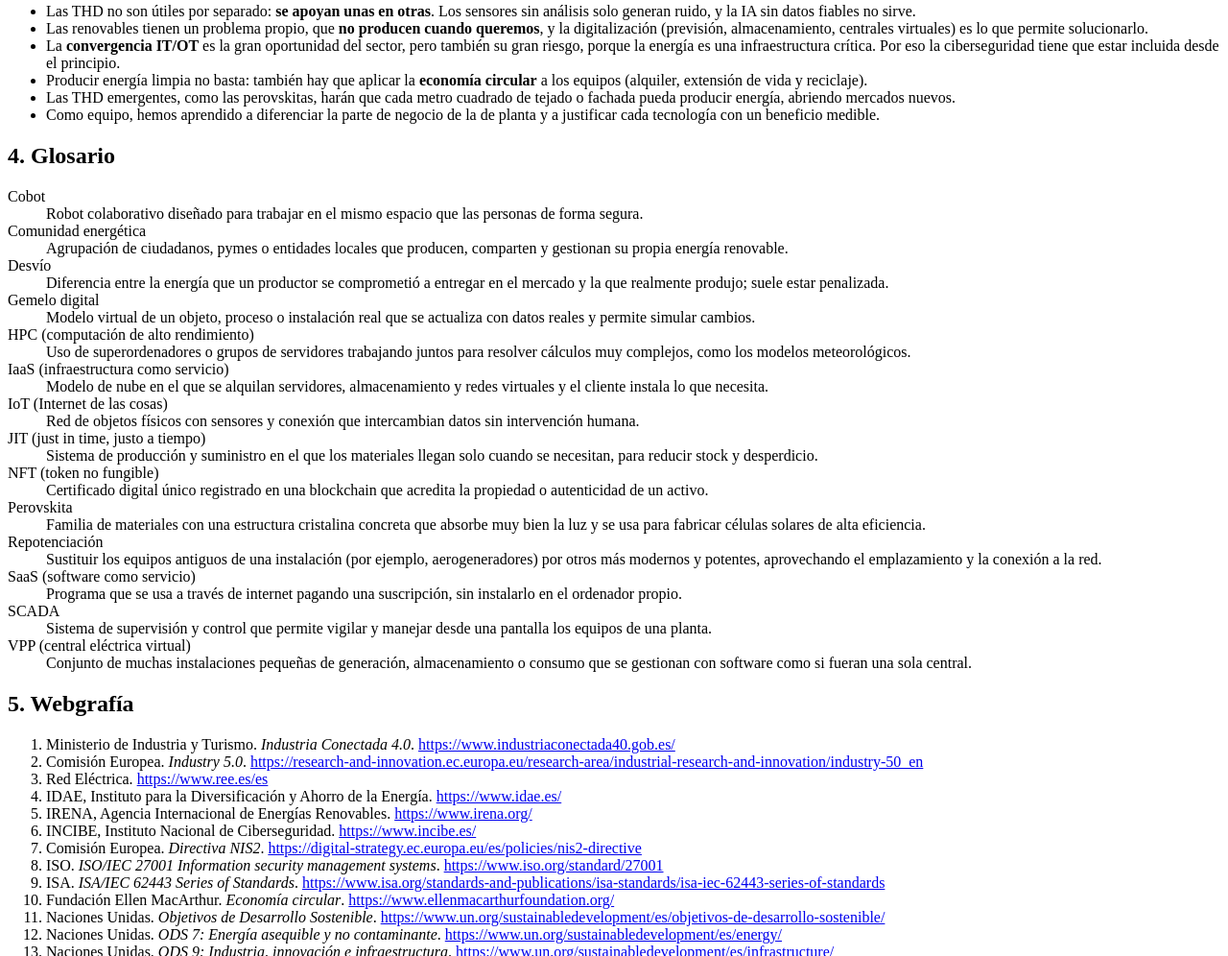
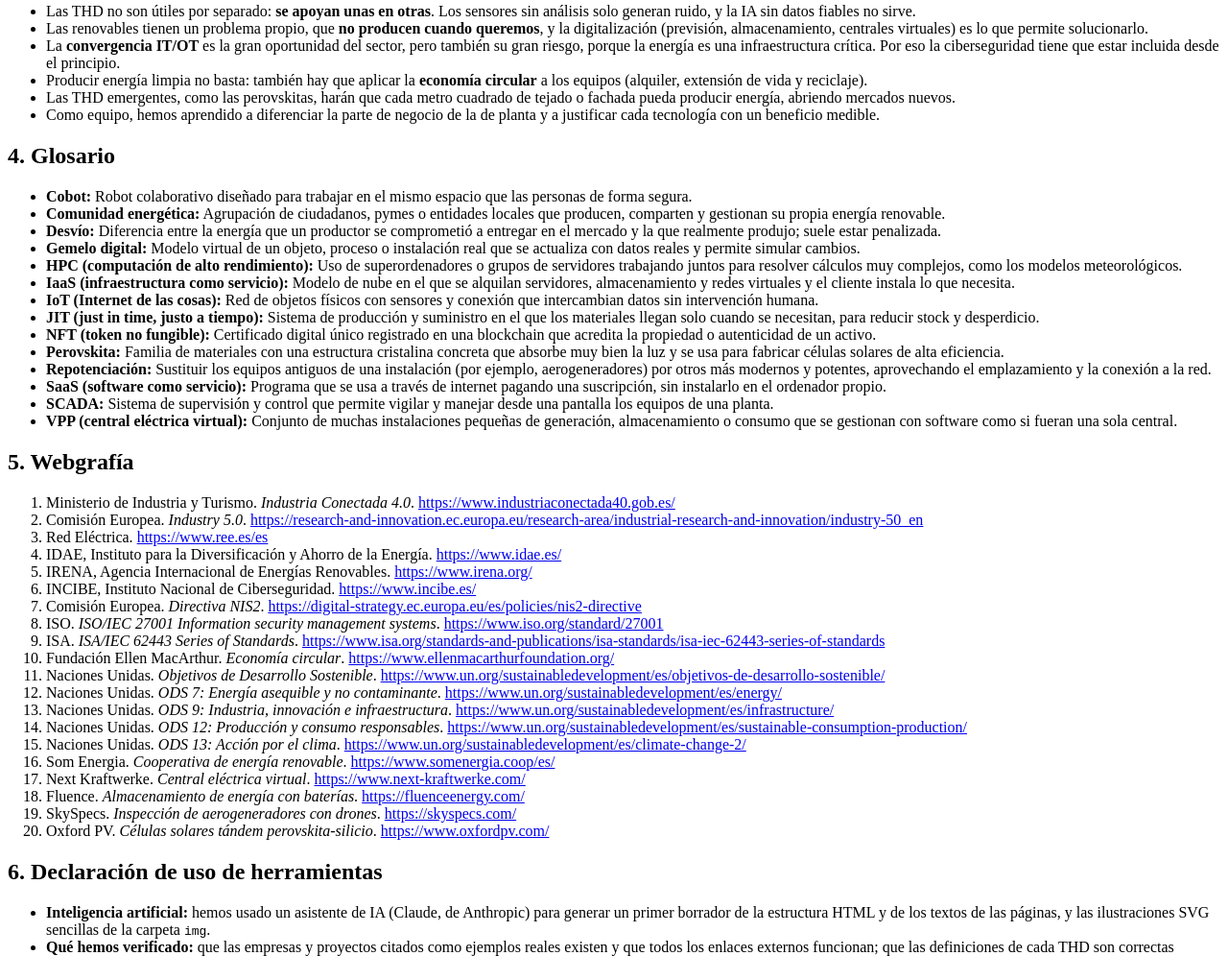
Before and after one commit to Shurafo451/ecovatio-borrador, a plain HTML site: page informe.html in a window 1280 px wide. Shown: the part 1234-2230 px from the top of the page at 96% size. Drawn offline with Linux system fonts and the light colour scheme.

Commit message:
Cambia el glosario del informe a lista no ordenada (sin dl/dt/dd)

```diff
--- a/informe.html
+++ b/informe.html
@@ -153,36 +153,22 @@
 
     <section id="glosario">
       <h2>4. Glosario</h2>
-      <dl>
-        <dt>Cobot</dt>
-        <dd>Robot colaborativo diseñado para trabajar en el mismo espacio que las personas de forma segura.</dd>
-        <dt>Comunidad energética</dt>
-        <dd>Agrupación de ciudadanos, pymes o entidades locales que producen, comparten y gestionan su propia energía renovable.</dd>
-        <dt>Desvío</dt>
-        <dd>Diferencia entre la energía que un productor se comprometió a entregar en el mercado y la que realmente produjo; suele estar penalizada.</dd>
-        <dt>Gemelo digital</dt>
-        <dd>Modelo virtual de un objeto, proceso o instalación real que se actualiza con datos reales y permite simular cambios.</dd>
-        <dt>HPC (computación de alto rendimiento)</dt>
-        <dd>Uso de superordenadores o grupos de servidores trabajando juntos para resolver cálculos muy complejos, como los modelos meteorológicos.</dd>
-        <dt>IaaS (infraestructura como servicio)</dt>
-        <dd>Modelo de nube en el que se alquilan servidores, almacenamiento y redes virtuales y el cliente instala lo que necesita.</dd>
-        <dt>IoT (Internet de las cosas)</dt>
-        <dd>Red de objetos físicos con sensores y conexión que intercambian datos sin intervención humana.</dd>
-        <dt>JIT (just in time, justo a tiempo)</dt>
-        <dd>Sistema de producción y suministro en el que los materiales llegan solo cuando se necesitan, para reducir stock y desperdicio.</dd>
-        <dt>NFT (token no fungible)</dt>
-        <dd>Certificado digital único registrado en una blockchain que acredita la propiedad o autenticidad de un activo.</dd>
-        <dt>Perovskita</dt>
-        <dd>Familia de materiales con una estructura cristalina concreta que absorbe muy bien la luz y se usa para fabricar células solares de alta eficiencia.</dd>
-        <dt>Repotenciación</dt>
-        <dd>Sustituir los equipos antiguos de una instalación (por ejemplo, aerogeneradores) por otros más modernos y potentes, aprovechando el emplazamiento y la conexión a la red.</dd>
-        <dt>SaaS (software como servicio)</dt>
-        <dd>Programa que se usa a través de internet pagando una suscripción, sin instalarlo en el ordenador propio.</dd>
-        <dt>SCADA</dt>
-        <dd>Sistema de supervisión y control que permite vigilar y manejar desde una pantalla los equipos de una planta.</dd>
-        <dt>VPP (central eléctrica virtual)</dt>
-        <dd>Conjunto de muchas instalaciones pequeñas de generación, almacenamiento o consumo que se gestionan con software como si fueran una sola central.</dd>
-      </dl>
+      <ul>
+        <li><strong>Cobot:</strong> Robot colaborativo diseñado para trabajar en el mismo espacio que las personas de forma segura.</li>
+        <li><strong>Comunidad energética:</strong> Agrupación de ciudadanos, pymes o entidades locales que producen, comparten y gestionan su propia energía renovable.</li>
+        <li><strong>Desvío:</strong> Diferencia entre la energía que un productor se comprometió a entregar en el mercado y la que realmente produjo; suele estar penalizada.</li>
+        <li><strong>Gemelo digital:</strong> Modelo virtual de un objeto, proceso o instalación real que se actualiza con datos reales y permite simular cambios.</li>
+        <li><strong>HPC (computación de alto rendimiento):</strong> Uso de superordenadores o grupos de servidores trabajando juntos para resolver cálculos muy complejos, como los modelos meteorológicos.</li>
+        <li><strong>IaaS (infraestructura como servicio):</strong> Modelo de nube en el que se alquilan servidores, almacenamiento y redes virtuales y el cliente instala lo que necesita.</li>
+        <li><strong>IoT (Internet de las cosas):</strong> Red de objetos físicos con sensores y conexión que intercambian datos sin intervención humana.</li>
+        <li><strong>JIT (just in time, justo a tiempo):</strong> Sistema de producción y suministro en el que los materiales llegan solo cuando se necesitan, para reducir stock y desperdicio.</li>
+        <li><strong>NFT (token no fungible):</strong> Certificado digital único registrado en una blockchain que acredita la propiedad o autenticidad de un activo.</li>
+        <li><strong>Perovskita:</strong> Familia de materiales con una estructura cristalina concreta que absorbe muy bien la luz y se usa para fabricar células solares de alta eficiencia.</li>
+        <li><strong>Repotenciación:</strong> Sustituir los equipos antiguos de una instalación (por ejemplo, aerogeneradores) por otros más modernos y potentes, aprovechando el emplazamiento y la conexión a la red.</li>
+        <li><strong>SaaS (software como servicio):</strong> Programa que se usa a través de internet pagando una suscripción, sin instalarlo en el ordenador propio.</li>
+        <li><strong>SCADA:</strong> Sistema de supervisión y control que permite vigilar y manejar desde una pantalla los equipos de una planta.</li>
+        <li><strong>VPP (central eléctrica virtual):</strong> Conjunto de muchas instalaciones pequeñas de generación, almacenamiento o consumo que se gestionan con software como si fueran una sola central.</li>
+      </ul>
     </section>
 
     <section id="webgrafia">
```
